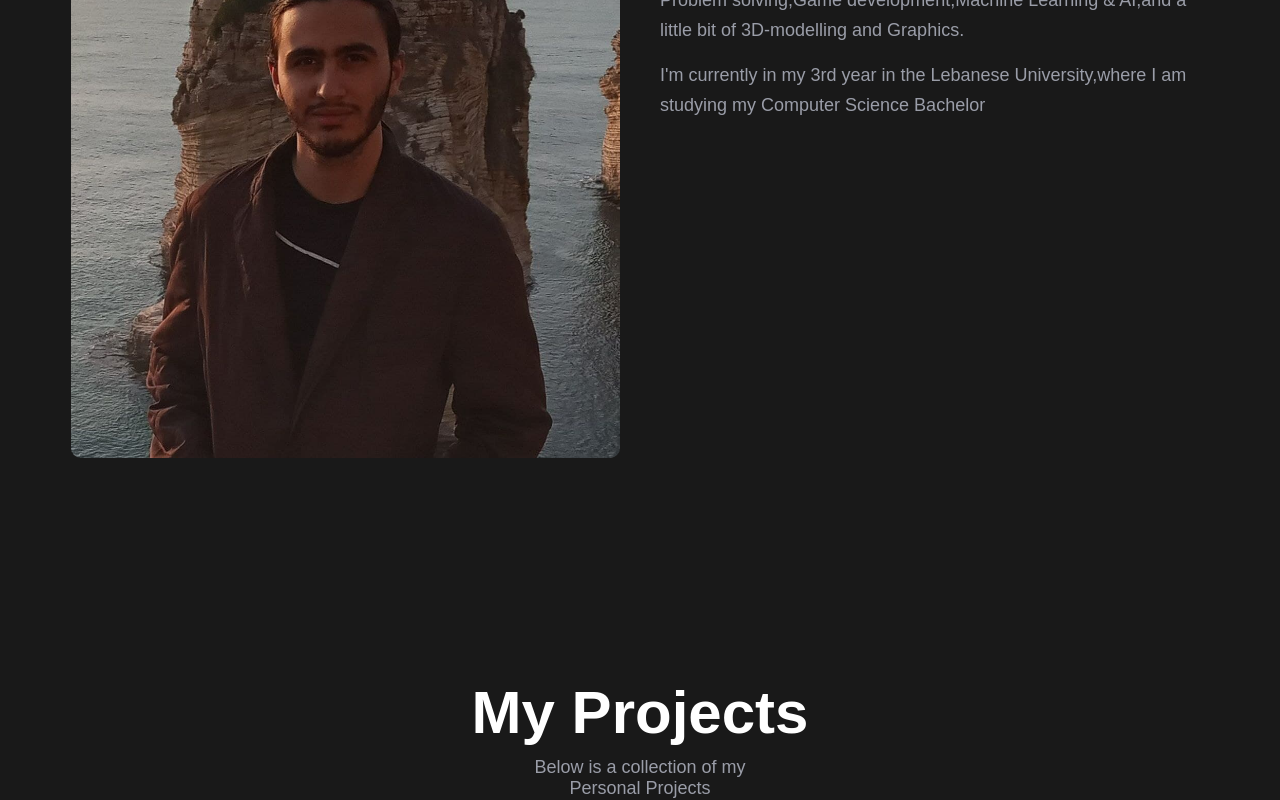
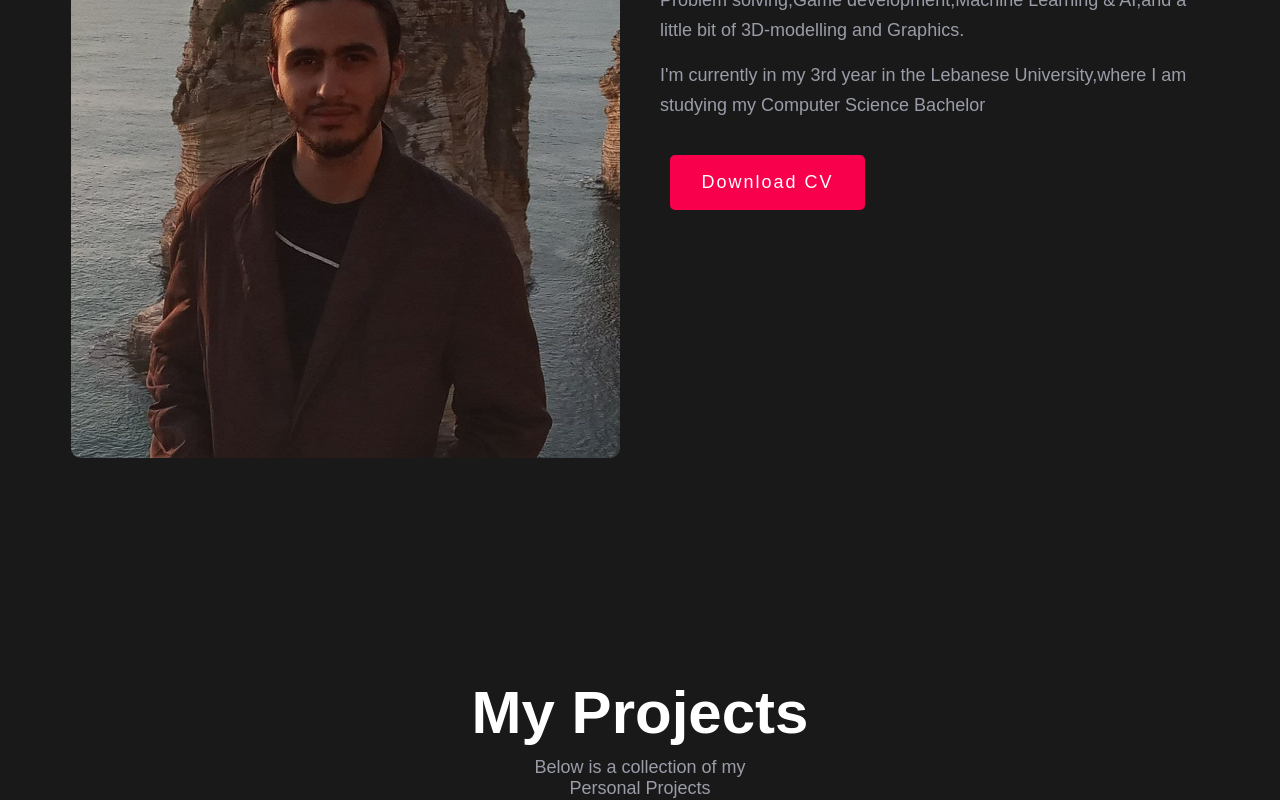
Before and after one commit to BHCoding420/my_portfolio, a React (Create React App) app: page / in a window 1280 px wide. Shown: the part 960-1760 px from the top of the page. Built offline with nearby package versions, Linux system fonts and the light colour scheme.

Commit message:
Update About.js

```diff
--- a/src/About.js
+++ b/src/About.js
@@ -1,11 +1,12 @@
 import React from "react";
 import "./About.css";
 import aboutImg from "./img/about2.jpg";
+import CV from "./myCV.pdf";
 function About() {
   //  Up To Top Btn
-    window.addEventListener("scroll", function(){
+  window.addEventListener("scroll", function () {
     const upToTop = document.querySelector("a.bottom__to__top");
-       upToTop.classList.toggle("active", window.scrollY > 0)
+    upToTop.classList.toggle("active", window.scrollY > 0);
   });
   return (
     <div className="about component__space" id="About">
@@ -18,22 +19,23 @@ function About() {
             <h1 className="about__heading">About Me</h1>
             <div className="about__meta">
               <p className="about__text p__color">
-                My Name is Bashar Hamade,I am a 19 year old software developer with a wide variety of skillsets that includes:
+                My Name is Bashar Hamade,I am a 19 year old software developer
+                with a wide variety of skillsets that includes:
               </p>
               <p className="about__text p__color">
-                Front-end web development,Back-end web development,Algorithmic Problem solving,Game development,Machine Learning & AI,and a little bit of 3D-modelling and Graphics.
+                Front-end web development,Back-end web development,Algorithmic
+                Problem solving,Game development,Machine Learning & AI,and a
+                little bit of 3D-modelling and Graphics.
               </p>
               <p className="about__text p__color">
-                I'm currently in my 3rd year in the Lebanese University,where I am studying my Computer Science Bachelor
+                I'm currently in my 3rd year in the Lebanese University,where I
+                am studying my Computer Science Bachelor
               </p>
-              {/*<div className="about__button d__flex align__items__center">
-                <a href="#">
-                  <button className="about btn pointer">Download Cv</button>
+              <div className="about__button d__flex align__items__center">
+                <a href={CV} download>
+                  <button className="about btn pointer">Download CV</button>
                 </a>
-                <a href="#">
-                  <button className="about btn pointer">Hire Me</button>
-                </a>
-              </div>*/}
+              </div>
             </div>
           </div>
         </div>
```
Lines whose indentation alone changed are shown as unchanged.
